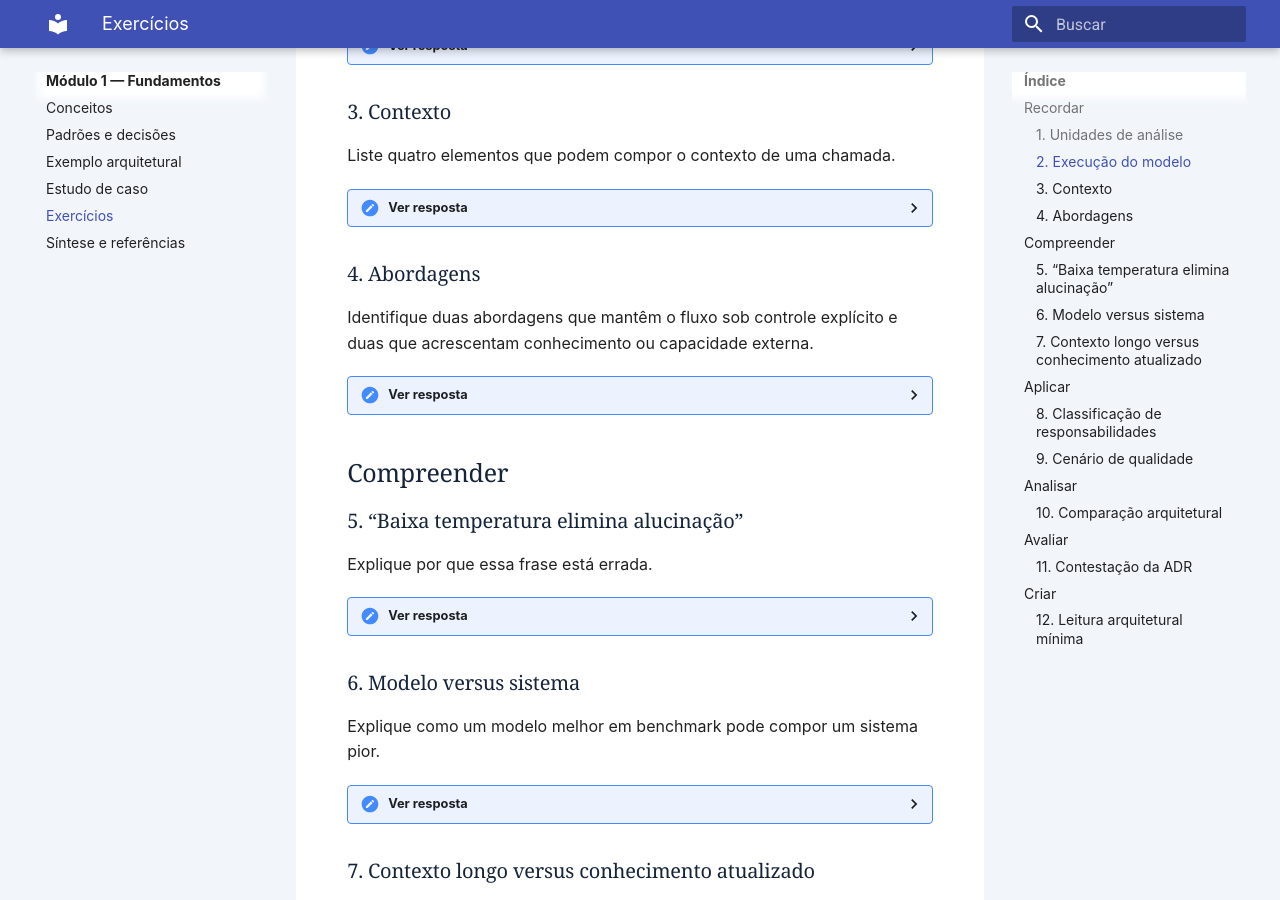
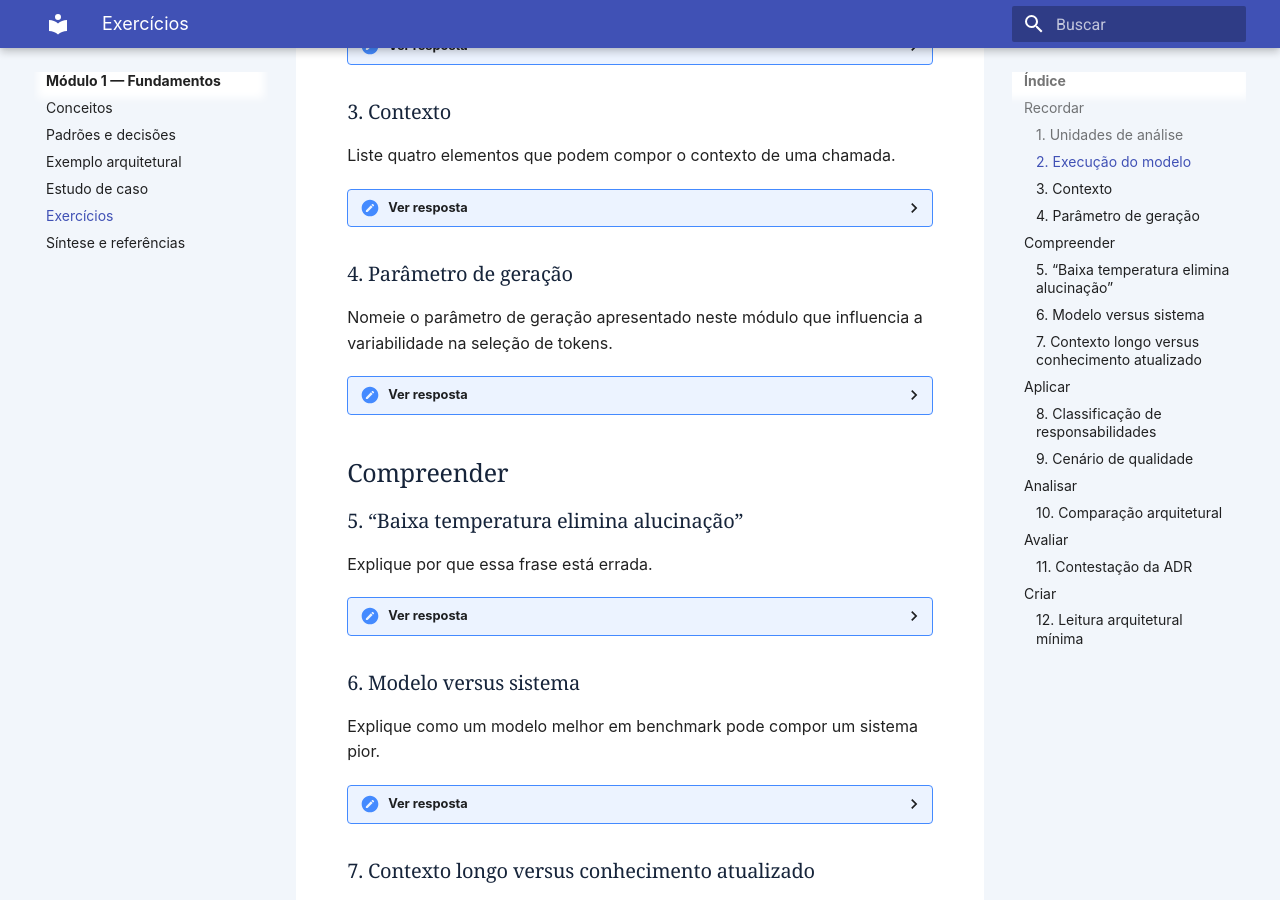
Before and after one commit to aulas-marco/arquitetura-solucoes-ia-generativa, an MkDocs documentation site: the page built from docs/modulo-1-fundamentos/exercicios.md, in a window 1280 px wide and 900 px high, scrolled down 648 px. Built offline with MkDocs 1.6.1 and Material for MkDocs 9.7.7, drawn with Linux system fonts in a browser that asks for light colours.

```diff
--- a/docs/modulo-1-fundamentos/exercicios.md
+++ b/docs/modulo-1-fundamentos/exercicios.md
@@ -34,14 +34,14 @@ Liste quatro elementos que podem compor o contexto de uma chamada.
 Exemplos: instruções do sistema, pedido do usuário, histórico permitido, exemplos, trechos recuperados, resultado de ferramenta e especificação da saída. Quaisquer quatro são suficientes.
 </details>
 
-### 4. Abordagens
+### 4. Parâmetro de geração
 
-Identifique duas abordagens que mantêm o fluxo sob controle explícito e duas que acrescentam conhecimento ou capacidade externa.
+Nomeie o parâmetro de geração apresentado neste módulo que influencia a variabilidade na seleção de tokens.
 
 <details>
 <summary>Ver resposta</summary>
 
-Geração direta e workflow com LLM preservam um caminho explícito. Contexto fornecido e RAG acrescentam conhecimento externo; uso de ferramentas acrescenta consulta ou ação. Outras combinações são válidas se justificadas.
+Temperatura.
 </details>
 
 ## Compreender
--- a/docs/referencia/fontes.yml
+++ b/docs/referencia/fontes.yml
@@ -45,7 +45,7 @@
   url: https://proceedings.neurips.cc/paper/2020/hash/6b493230-Abstract.html
   accessed: 2026-07-14
   topics: [rag, recuperacao, geracao]
-  modules: [3, 5]
+  modules: [1, 3, 5]
   type: research-paper
 
 - id: karpukhin-et-al-dpr-2020
```
Also changed, not shown: docs/modulo-1-fundamentos/conceitos.md (+1 -1 lines), docs/modulo-1-fundamentos/exemplo-arquitetural.md (+2 -3 lines), 1 other file.
